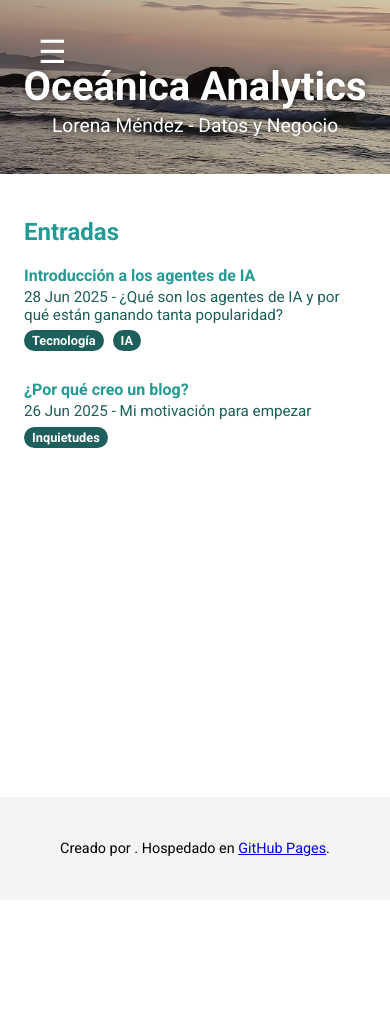
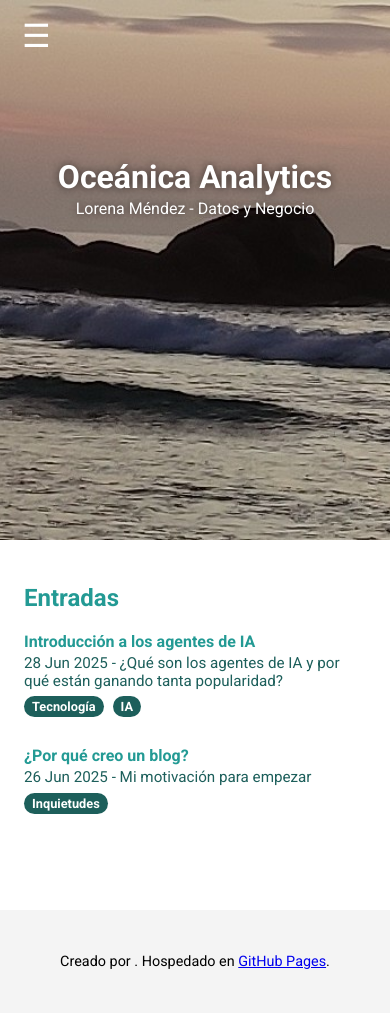
Before and after one commit to lmendezotero/lmendezotero.github.io, a Jekyll site: the page built from index.md, in a window 390 px wide. Built offline with Jekyll 4.4.1, drawn with Linux system fonts in a browser that asks for light colours; the list of posts is cut into pages by our own code; before the commit the page ends 900 px from its top, so only the background shows below that.

Commit message:
Update style.css

```diff
--- a/assets/css/style.css
+++ b/assets/css/style.css
@@ -227,3 +227,63 @@ body {
   left: 1em; /* <-- lo movemos a la izquierda */
   z-index: 2000;
 }
+
+/* Solo para pantallas de máximo 768px (móviles) */
+@media screen and (max-width: 768px) {
+  .hamburger {
+    position: absolute;
+    top: 1rem;
+    left: 1rem;
+    z-index: 1001;
+  }
+
+  .navbar ul {
+    position: fixed;
+    top: 0;
+    left: 0;
+    width: 100%;
+    height: 100vh; /* ocupa toda la altura de la pantalla */
+    background-color: rgba(0, 0, 0, 0.9); /* fondo oscuro con transparencia */
+    flex-direction: column;
+    justify-content: center;
+    align-items: center;
+    gap: 1rem;
+    display: none;
+    z-index: 1000;
+  }
+
+  .navbar ul.show {
+    display: flex;
+  }
+
+  .navbar ul li a {
+    font-size: 1.2rem;
+    padding: 0.8rem 1.2rem;
+  }
+
+  .header-text {
+    text-align: center;
+    padding: 6rem 1rem 2rem;
+    position: relative;
+    z-index: 1;
+  }
+
+  .header-text h1 {
+    font-size: 2rem;
+  }
+
+  .header-text p {
+    font-size: 1rem;
+  }
+
+  .site-header {
+    position: relative;
+    display: flex;
+    flex-direction: column;
+    align-items: center;
+    justify-content: flex-start;
+    min-height: 60vh;
+    background-size: cover;
+    background-position: center;
+  }
+}
```
